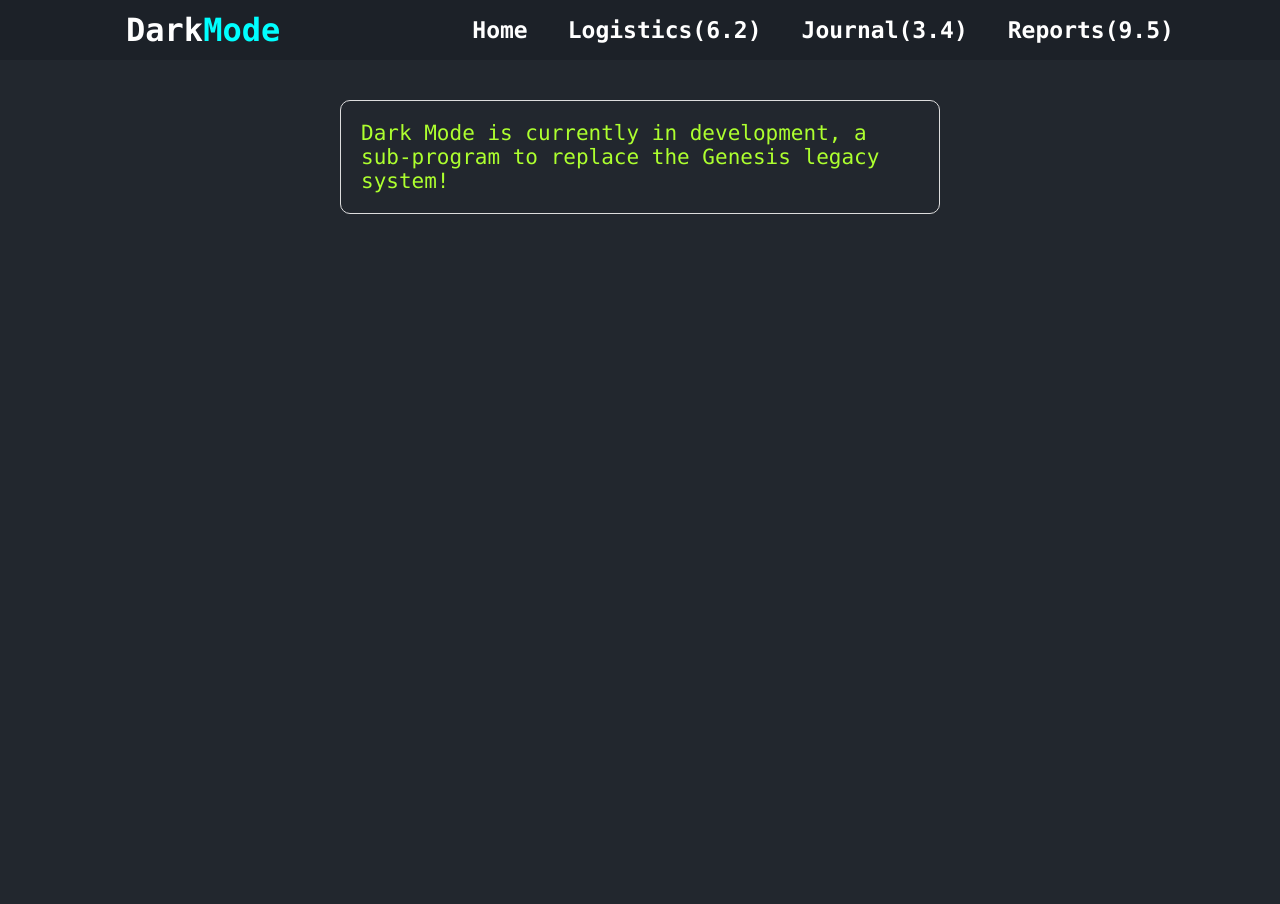
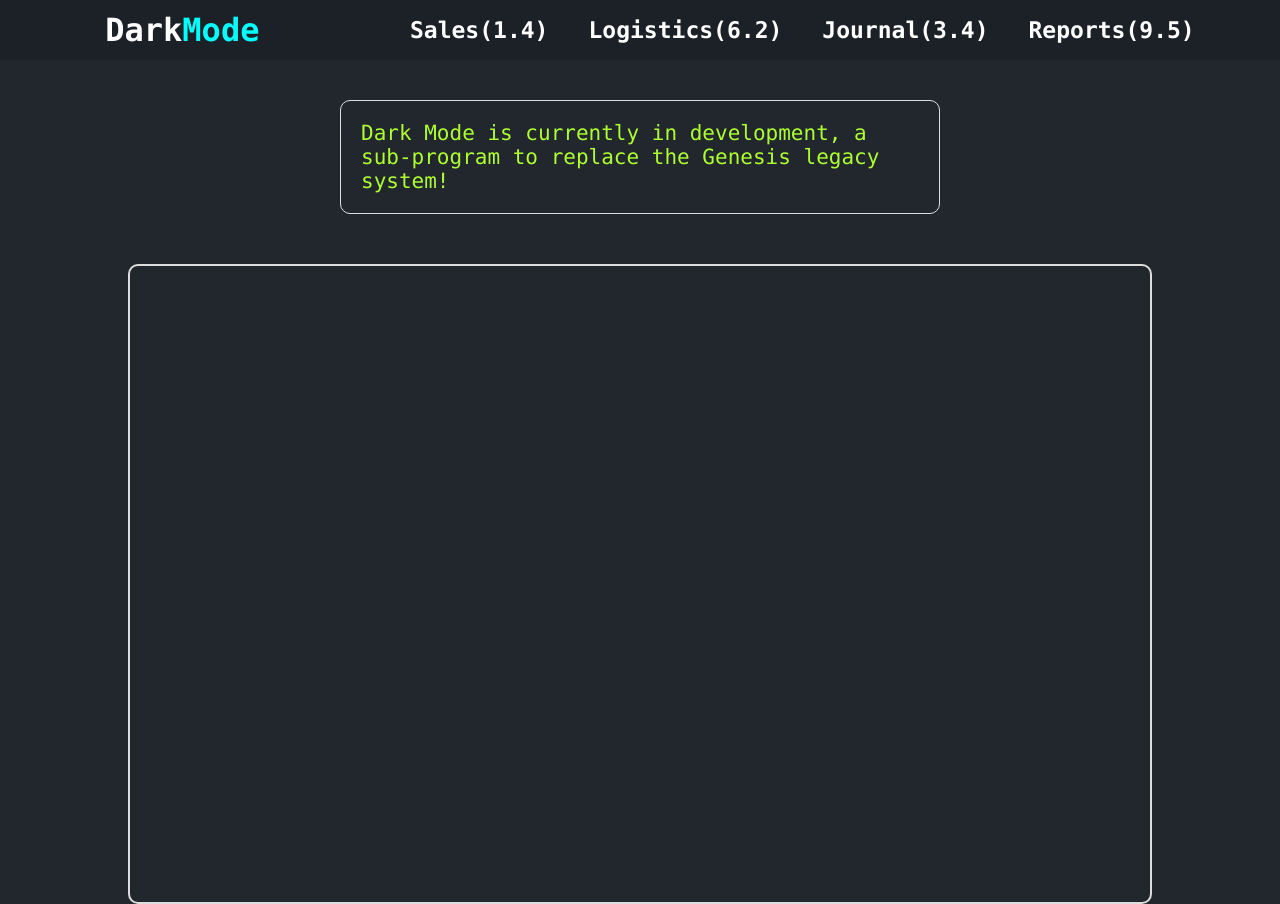
Before and after one commit to VEAJAY/DarkMode, a React (Create React App) app: page / in a window 1280 px wide. Before the commit the page ends 800 px from the top, so only its background shows below. Built offline with nearby package versions, Linux system fonts and the light colour scheme.

Commit message:
Added greenscreen

```diff
--- a/src/App.jsx
+++ b/src/App.jsx
@@ -2,6 +2,7 @@ import React from 'react'
 
 import Navbar from './Navbar/Navbar'
 import Message from './Message/Message'
+import Greenscreen from './Greenscreen/Greenscreen'
 
 function App() {
 
@@ -10,6 +11,7 @@ function App() {
     <>
       <Navbar />
       <Message />
+      <Greenscreen />
     </>
   )
 }
--- /dev/null
+++ b/src/Greenscreen/Greenscreen.css
@@ -0,0 +1,14 @@
+.greenscreen {
+    width: 100%;
+    height: 80vh;
+    /* background-color: red; */
+    display: flex;
+    justify-content: center;
+}
+.console {
+    width: 80%;
+    height: 80vh;
+    border: 2px solid #ddd;
+    margin-top: 50px;
+    border-radius: 10px;
+}
--- /dev/null
+++ b/src/Greenscreen/Greenscreen.jsx
@@ -0,0 +1,17 @@
+import React from 'react'
+
+import './Greenscreen.css'
+
+function Greenscreen() {
+  return (
+    <div>
+      <div className="greenscreen">
+        <div className="console">
+
+        </div>
+      </div>
+    </div>
+  )
+}
+
+export default Greenscreen
--- a/src/Navbar/Navbar.jsx
+++ b/src/Navbar/Navbar.jsx
@@ -13,7 +13,7 @@ function Navbar() {
         <nav className="menu">
           <ul>
             <li>
-              <a href="#">Home</a>
+              <a href="#">Sales(1.4)</a>
             </li>
             <li>
               <a href="#">Logistics(6.2)</a>
```
